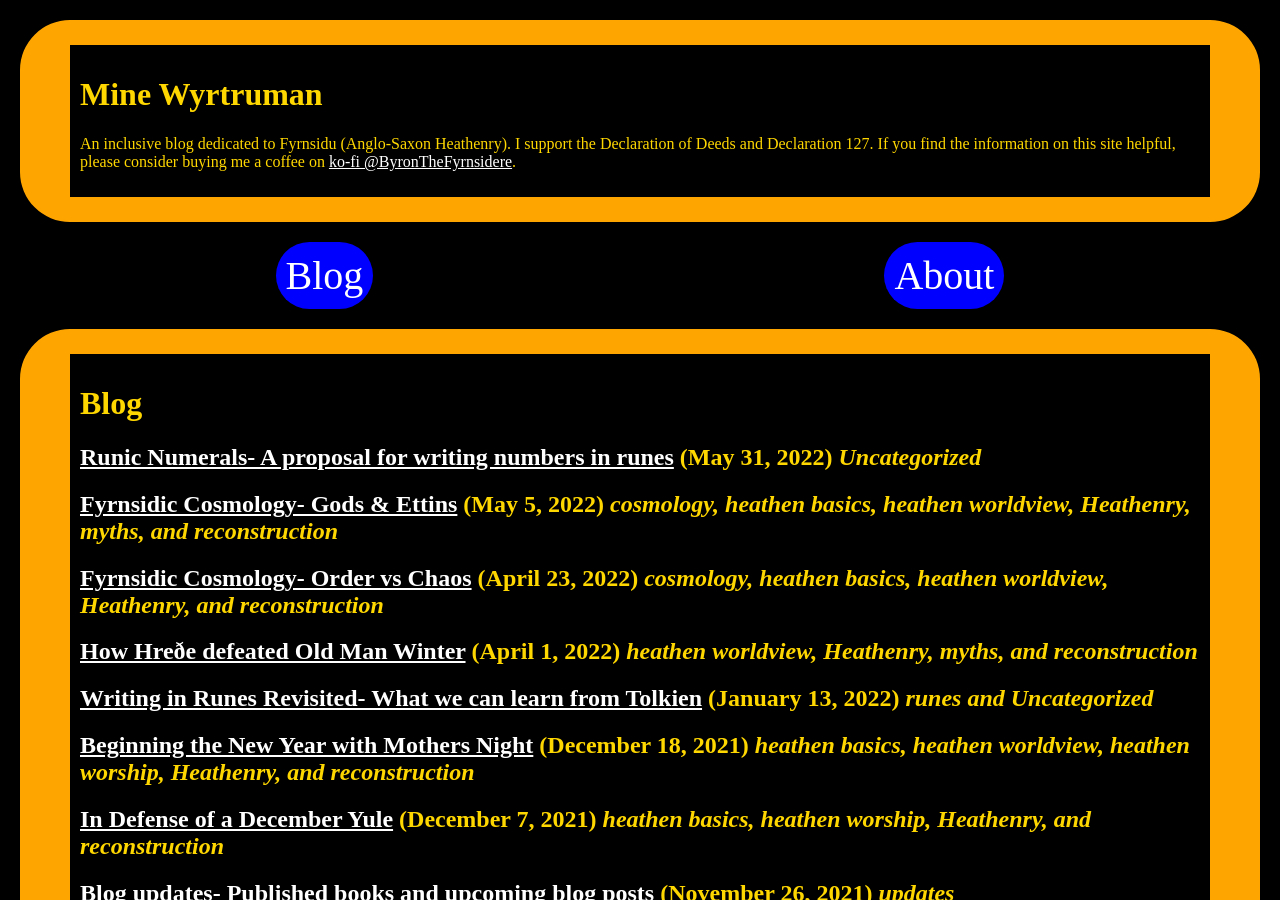
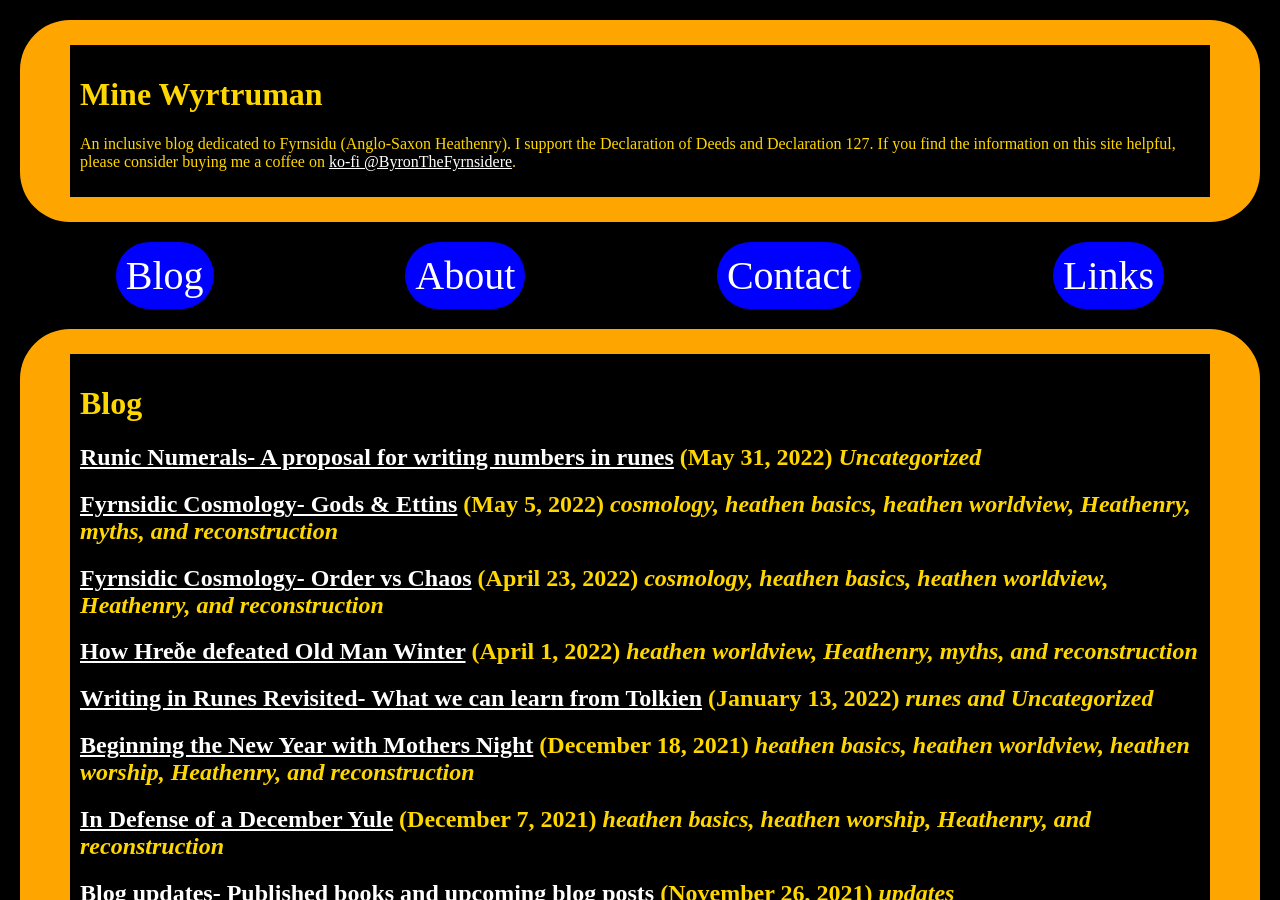
Before and after one commit to byronpendason/byronpendason.github.io, a Jekyll site: the page built from index.md, in a window 1280 px wide and 900 px high. Built offline with Jekyll 4.4.1, drawn with Linux system fonts in a browser that asks for light colours; our own code applies the rules of GitHub Pages for plain Markdown files; comment, search, counter and statistics services are not loaded.

Commit message:
Update _config.yml

```diff
--- a/_config.yml
+++ b/_config.yml
@@ -34,6 +34,10 @@ header_pages:
     url: /
   - title: About
     url: /about
+  - title: Contact
+    url: /contact
+  - title: Links
+    utl: /links
 
 # Exclude from processing.
 # The following items will not be processed, by default.
```
